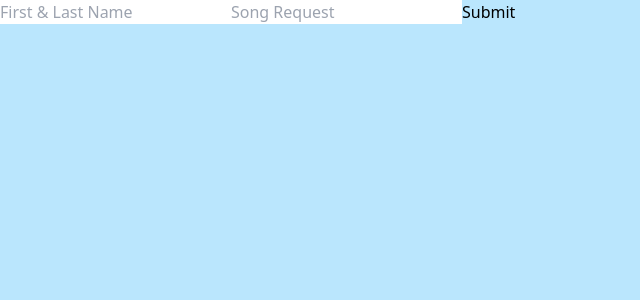
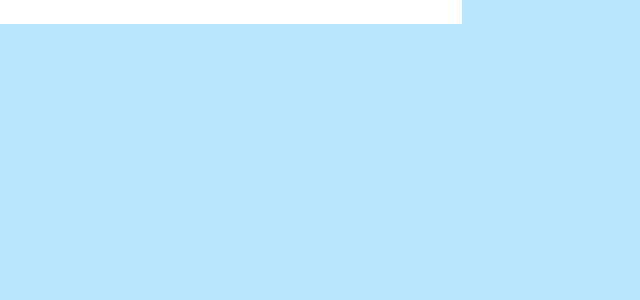
Before and after one commit to fleurylol/wedsite-next, a Next.js app: page /rsvp in a window 1280 px wide. Shown: the top 300 px of the page, without its empty margins (0-640 px from the left). Built offline with nearby package versions, Linux system fonts and the light colour scheme.

Commit message:
set up db to postgres

```diff
--- a/src/app/NavBar.tsx
+++ b/src/app/NavBar.tsx
@@ -12,7 +12,9 @@ const NavBar = () => {
         <li className="p-2 text-outline">
           <Link href="/gallery">Gallery</Link>
         </li>
-        <li className="p-2 text-outline">RSVP</li>
+        <li className="p-2 text-outline">
+          <Link href="/rsvp">RSVP</Link>
+        </li>
       </ul>
     </>
   );
--- a/src/app/rsvp/page.tsx
+++ b/src/app/rsvp/page.tsx
@@ -1,40 +1,22 @@
-"use client";
 import React from "react";
-import { useForm, SubmitHandler } from "react-hook-form";
-
-type FormValues = {
-  guestName: string;
-  songRequest: string;
-};
 
 const RSVPTest = () => {
-  const {
-    register,
-    handleSubmit,
-    formState: { errors },
-  } = useForm<FormValues>();
-  const onSubmit: SubmitHandler<FormValues> = (data) => {
-    console.log(data);
-  };
-
   return (
-    <form onSubmit={handleSubmit(onSubmit)}>
-      <input
-        type="text"
-        {...register("guestName", { required: true })}
-        placeholder="First & Last Name"
-        id="guestName"
-      />
-      {errors.guestName && <span>This field is required</span>}
-      <input
-        type="text"
-        {...register("songRequest")}
-        placeholder="Song Request"
-        id="songRequest"
-      />
-      <input type="submit" />
-    </form>
+    <div>
+      <form>
+        <input type="text" />
+        <input type="text" />
+      </form>
+    </div>
   );
 };
 
+//how is this going to work?
+//are we going to have a form that takes in the guest's name and then the number of guests they are bringing?
+//or do we set how many they can rsvp with? set a code or something? for each party?
+
+const GuestInput = () => {
+  return <div>GuestInput</div>;
+};
+
 export default RSVPTest;
--- a/src/server/db/index.ts
+++ b/src/server/db/index.ts
@@ -1,5 +1,5 @@
-import { neon } from '@neondatabase/serverless';
-import { drizzle } from 'drizzle-orm/neon-http';
+import { drizzle } from "drizzle-orm/vercel-postgres";
 
-const sql = neon(process.env.DRIZZLE_DATABASE_URL!);
+import { sql } from "drizzle-orm";
+
 export const db = drizzle(sql);
--- a/src/server/db/schema.ts
+++ b/src/server/db/schema.ts
@@ -6,6 +6,7 @@ import {
   index,
   pgTableCreator,
   serial,
+  boolean,
   timestamp,
   varchar,
   pgEnum,
@@ -17,19 +18,18 @@ import {
  *
  * @see https://orm.drizzle.team/docs/goodies#multi-project-schema
  */
-export const createTable = pgTableCreator(
-  (name) => `wedsite_${name}`,
-);
+export const createTable = pgTableCreator((name) => `wedsite_${name}`);
 
 export const weddingRSVP = createTable(
   "weddingRSVP",
   {
     id: serial("id").primaryKey(),
-    partyName: varchar("partyName", { length: 256 }),
     guestName: varchar("guestName", { length: 256 }),
+    hasPlusOne: boolean("hasPlusOne"),
+    attending: boolean("attending"),
     songRequest: varchar("songRequest", { length: 256 }),
   },
   (example) => ({
     guestIndex: index("weddingRSVP_idx").on(example.guestName),
-  }),
+  })
 );
```
Also changed, not shown: src/lib/partys.md (added, +4 -0 lines).
